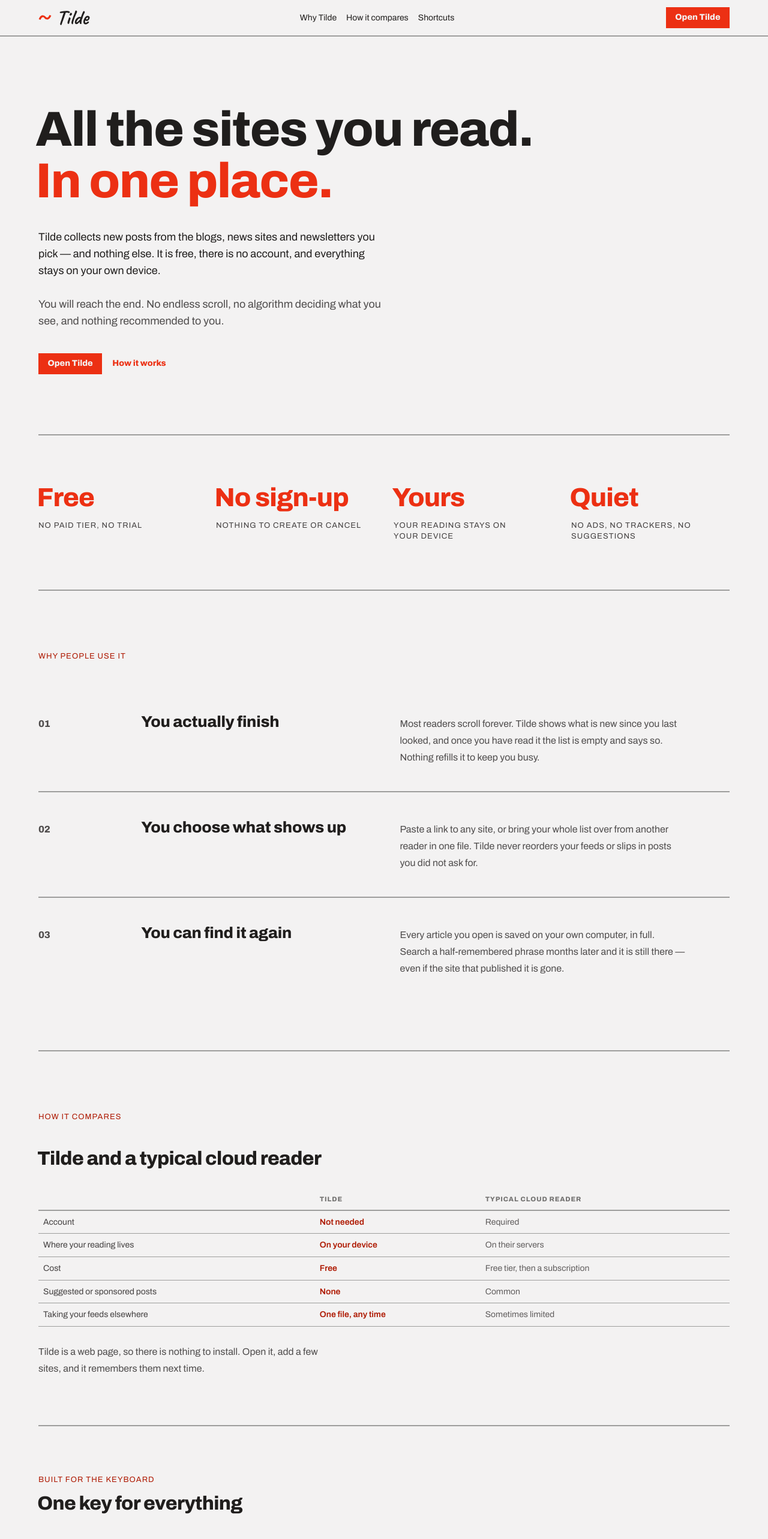
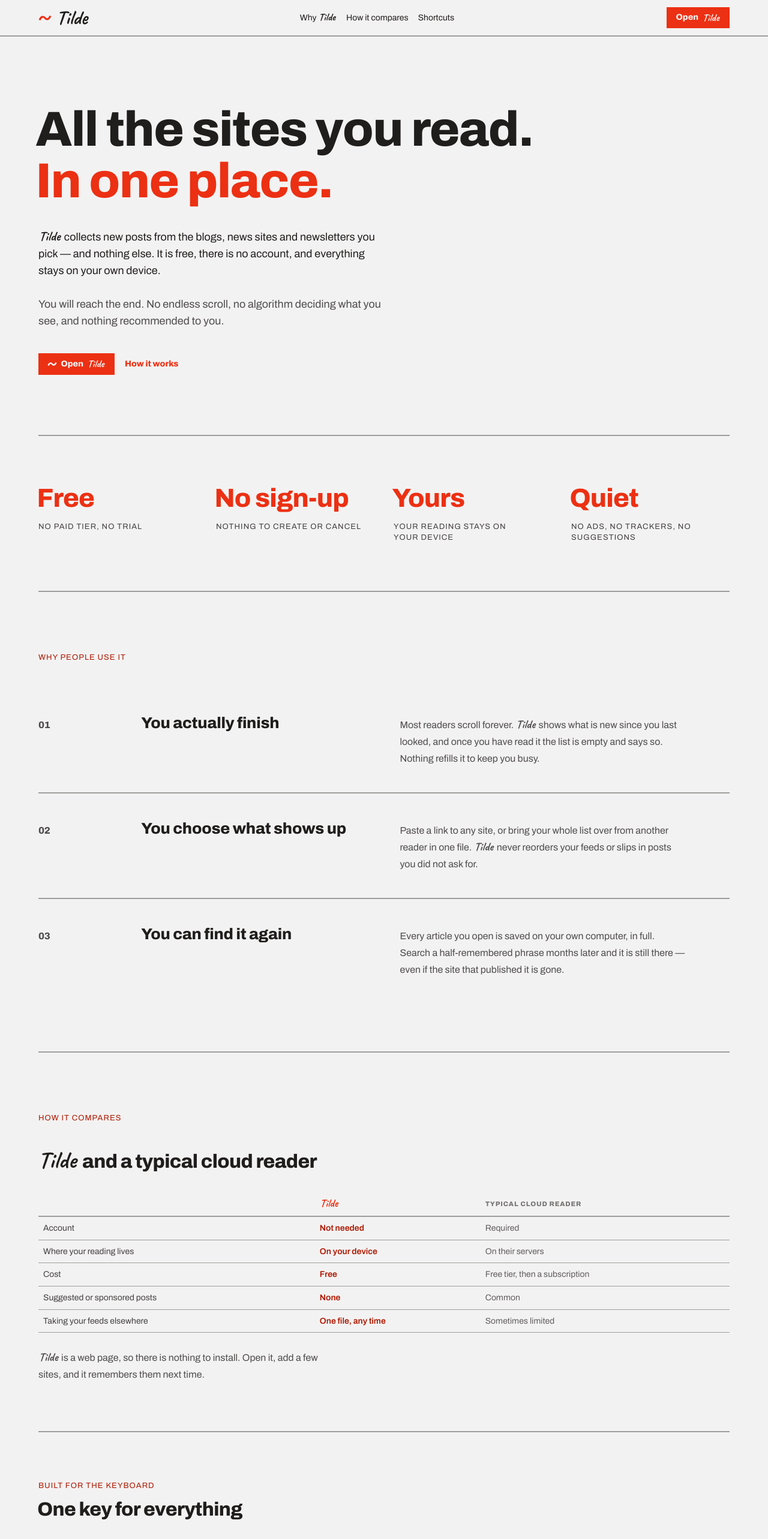
Before and after one commit to KshitijKoranne/Tilde-RSS-Reader, a React (Vite) app: page / in a window 1280 px wide. Shown: the top 2566 px of the page at 60% size. Built offline with nearby package versions, Linux system fonts and the light colour scheme.

Commit message:
Use the Caveat wordmark and tilde icon throughout the site

```diff
--- a/src/components/AddFeedDialog.tsx
+++ b/src/components/AddFeedDialog.tsx
@@ -1,6 +1,7 @@
 import { useEffect, useRef, useState, type FormEvent } from 'react'
 import { ITEMS_PER_FETCH } from '../lib/feeds'
 import { useStore } from '../lib/store'
+import { Tilde } from './Wordmark'
 
 export function AddFeedDialog() {
   const store = useStore()
@@ -51,7 +52,7 @@
         <h3 className="dialog-title">Add a feed</h3>
         <div className="dialog-body">
           <p className="dialog-intro">
-            Paste a site or feed address. Tilde finds the feed and fetches the last{' '}
+            Paste a site or feed address. <Tilde /> finds the feed and fetches the last{' '}
             {ITEMS_PER_FETCH} entries.
           </p>
           <div className="field">
--- a/src/components/Rail.tsx
+++ b/src/components/Rail.tsx
@@ -2,7 +2,7 @@
 import { hostOf } from '../lib/format'
 import { useStore } from '../lib/store'
 import type { View } from '../lib/types'
-import { TildeMark } from './TildeMark'
+import { Brand } from './Wordmark'
 
 interface NavDef {
   key: View
@@ -24,10 +24,7 @@
     <aside className="rail">
       <div className="rail-head">
         <Link to="/" className="rail-brand" aria-label="Tilde home">
-          <span style={{ color: 'var(--color-accent)' }}>
-            <TildeMark size={20} />
-          </span>
-          <span className="wordmark">Tilde</span>
+          <Brand size={20} />
         </Link>
         <span className="kicker" style={{ color: 'var(--color-neutral-700)' }}>
           v1.0
--- a/src/components/SettingsView.tsx
+++ b/src/components/SettingsView.tsx
@@ -3,6 +3,7 @@
 import { useStore } from '../lib/store'
 import type { ListDensity, ReaderFont, ReaderSize, Settings } from '../lib/types'
 import { Suggestions } from './Suggestions'
+import { Tilde } from './Wordmark'
 
 const FONT_NOTES: Record<ReaderFont, string> = {
   Archivo: 'The system face — the interface and the article set in one voice.',
@@ -222,8 +223,9 @@
 
         <span className="kicker set-legend">Privacy</span>
         <p className="set-prose">
-          Tilde fetches your feeds and keeps every article in a local index in this browser. There is
-          no Tilde account, no analytics, and nothing is stored on a server. On the web the fetch
+          <Tilde /> fetches your feeds and keeps every article in a local index in this browser.
+          There is no <Tilde /> account, no analytics, and nothing is stored on a server. On the web
+          the fetch
           passes through this project's own proxy — the only step that exists because browsers cannot
           request feeds directly — and that proxy keeps no log. Clearing this site's data deletes
           everything.
--- /dev/null
+++ b/src/components/Wordmark.tsx
@@ -0,0 +1,22 @@
+import { TildeMark } from './TildeMark'
+
+/* The name is always set in Caveat, never in the body face — in the nav, in a
+ * button, and in the middle of a sentence alike. Caveat runs small next to
+ * Archivo, so the inline form sizes up to match the surrounding x-height. */
+export function Tilde() {
+  return <span className="wordmark-inline">Tilde</span>
+}
+
+/** Icon + name, for the places that carry the brand rather than mention it. */
+export function Brand({ size = 20, className = '' }: { size?: number; className?: string }) {
+  return (
+    <span className={`brand-lockup ${className}`.trim()}>
+      <span className="brand-icon">
+        <TildeMark size={size} />
+      </span>
+      <span className="wordmark" style={{ fontSize: `${size * 1.5}px` }}>
+        Tilde
+      </span>
+    </span>
+  )
+}
--- a/src/pages/Landing.tsx
+++ b/src/pages/Landing.tsx
@@ -1,6 +1,7 @@
-import { useEffect } from 'react'
+import { useEffect, type ReactNode } from 'react'
 import { Link } from 'react-router-dom'
 import { TildeMark } from '../components/TildeMark'
+import { Brand, Tilde } from '../components/Wordmark'
 import '../styles/landing.css'
 
 const FACTS = [
@@ -10,21 +11,36 @@
   { value: 'Quiet', label: 'No ads, no trackers, no suggestions' },
 ]
 
-const REASONS = [
+const REASONS: { num: string; title: string; body: ReactNode }[] = [
   {
     num: '01',
     title: 'You actually finish',
-    body: 'Most readers scroll forever. Tilde shows what is new since you last looked, and once you have read it the list is empty and says so. Nothing refills it to keep you busy.',
+    body: (
+      <>
+        Most readers scroll forever. <Tilde /> shows what is new since you last looked, and once you
+        have read it the list is empty and says so. Nothing refills it to keep you busy.
+      </>
+    ),
   },
   {
     num: '02',
     title: 'You choose what shows up',
-    body: 'Paste a link to any site, or bring your whole list over from another reader in one file. Tilde never reorders your feeds or slips in posts you did not ask for.',
+    body: (
+      <>
+        Paste a link to any site, or bring your whole list over from another reader in one file.{' '}
+        <Tilde /> never reorders your feeds or slips in posts you did not ask for.
+      </>
+    ),
   },
   {
     num: '03',
     title: 'You can find it again',
-    body: 'Every article you open is saved on your own computer, in full. Search a half-remembered phrase months later and it is still there — even if the site that published it is gone.',
+    body: (
+      <>
+        Every article you open is saved on your own computer, in full. Search a half-remembered
+        phrase months later and it is still there — even if the site that published it is gone.
+      </>
+    ),
   },
 ]
 
@@ -58,16 +74,15 @@
     <div className="landing">
       <nav className="nav">
         <span className="nav-brand">
-          <span style={{ color: 'var(--color-accent)' }}>
-            <TildeMark size={22} />
-          </span>
-          <span className="wordmark">Tilde</span>
+          <Brand size={22} />
         </span>
-        <a href="#why">Why Tilde</a>
+        <a href="#why">
+          Why <Tilde />
+        </a>
         <a href="#compare">How it compares</a>
         <a href="#keys">Shortcuts</a>
         <Link to="/app" className="btn btn-primary" style={{ marginLeft: 'auto' }}>
-          Open Tilde
+          Open <Tilde />
         </Link>
       </nav>
 
@@ -78,7 +93,7 @@
             <span className="hero-accent">In one place.</span>
           </h1>
           <p className="hero-lede">
-            Tilde collects new posts from the blogs, news sites and newsletters you pick — and
+            <Tilde /> collects new posts from the blogs, news sites and newsletters you pick — and
             nothing else. It is free, there is no account, and everything stays on your own device.
           </p>
           <p className="hero-lede">
@@ -87,7 +102,8 @@
           </p>
           <div className="hero-cta">
             <Link to="/app" className="btn btn-primary">
-              Open Tilde
+              <TildeMark size={16} />
+              Open <Tilde />
             </Link>
             <a href="#why" className="btn btn-ghost">
               How it works
@@ -125,13 +141,17 @@
 
         <section id="compare" className="compare">
           <span className="eyebrow">How it compares</span>
-          <h2 className="t-display">Tilde and a typical cloud reader</h2>
+          <h2 className="t-display">
+            <Tilde /> and a typical cloud reader
+          </h2>
           <div className="compare-scroll">
             <table className="table">
               <thead>
                 <tr>
                   <th />
-                  <th>Tilde</th>
+                  <th className="compare-brand">
+                    <Tilde />
+                  </th>
                   <th>Typical cloud reader</th>
                 </tr>
               </thead>
@@ -147,7 +167,7 @@
             </table>
           </div>
           <p className="compare-note">
-            Tilde is a web page, so there is nothing to install. Open it, add a few sites, and it
+            <Tilde /> is a web page, so there is nothing to install. Open it, add a few sites, and it
             remembers them next time.
           </p>
         </section>
@@ -182,14 +202,18 @@
           </h3>
           <div className="band-cta">
             <Link to="/app" className="btn btn-ghost">
-              Open Tilde — free, no account
+              <TildeMark size={18} />
+              Open <Tilde /> — free, no account
             </Link>
           </div>
         </div>
       </section>
 
       <div className="wrap">
-        <footer>Tilde — a calm reader for the sites you choose.</footer>
+        <footer>
+          <Brand size={18} />
+          <span>a calm reader for the sites you choose.</span>
+        </footer>
       </div>
     </div>
   )
--- a/src/styles/app.css
+++ b/src/styles/app.css
@@ -53,6 +53,32 @@
   font-family: 'Caveat', cursive;
   font-weight: 700;
   line-height: 1;
+}
+
+/* The same face used inline, inside running text and buttons. Caveat has a
+ * small x-height next to Archivo, so it sizes up to sit level; line-height 1
+ * keeps it from stretching the line box it sits in. */
+.wordmark-inline {
+  display: inline;
+  font-family: 'Caveat', cursive;
+  font-weight: 700;
+  font-size: 1.24em;
+  line-height: 1;
+  letter-spacing: 0.005em;
+  white-space: nowrap;
+  /* Caveat's terminal stroke reaches the edge of its box, so a plain word
+     space reads as no space at all next to it. */
+  margin-inline: 0.04em 0.12em;
+}
+
+.brand-lockup {
+  display: inline-flex;
+  align-items: center;
+  gap: 8px;
+}
+.brand-icon {
+  color: var(--color-accent);
+  display: flex;
 }
 
 /* ── shell ──────────────────────────────────────────────────────────────── */
@@ -116,7 +142,6 @@
   gap: 8px;
 }
 .rail-brand:hover { color: var(--color-text); }
-.rail-brand .wordmark { font-size: 30px; }
 
 .rail-nav {
   display: flex;
@@ -434,10 +459,8 @@
   max-width: 52ch;
 }
 .read-empty-mark {
-  width: 12px;
-  height: 12px;
-  background: var(--color-accent);
   display: block;
+  color: var(--color-accent);
 }
 .read-empty-title {
   font-size: 32px;
--- a/src/styles/landing.css
+++ b/src/styles/landing.css
@@ -21,6 +21,8 @@
   margin-left: -0.058em;
 }
 .t-display span { display: block; }
+/* …except the wordmark, which is a word inside the line, not a line of its own. */
+.t-display .wordmark-inline { display: inline; }
 
 .landing .nav {
   padding-inline: max(24px, calc((100% - 1200px) / 2 + 24px));
@@ -29,13 +31,6 @@
 .landing .nav-brand {
   display: flex;
   align-items: center;
-  gap: 8px;
-}
-.landing .nav-brand .wordmark {
-  font-family: 'Caveat', cursive;
-  font-weight: 700;
-  font-size: 34px;
-  line-height: 1;
 }
 
 .wrap {
@@ -138,6 +133,14 @@
   width: 40%;
   color: var(--color-neutral-800);
 }
+/* The wordmark is a logotype, so it keeps its own case in a header row that
+   otherwise uppercases everything. */
+.compare .table th.compare-brand {
+  text-transform: none;
+  letter-spacing: normal;
+  color: var(--color-accent);
+  font-size: 15px;
+}
 .compare-yes { font-weight: 600; color: var(--color-accent-700); }
 .compare-other { color: var(--color-neutral-700); }
 .compare-note {
@@ -195,6 +198,10 @@
   font-size: 13px;
   line-height: 28px;
   color: var(--color-neutral-800);
+  display: flex;
+  align-items: center;
+  gap: 10px;
+  flex-wrap: wrap;
 }
 
 @media (max-width: 720px) {
```
Also changed, not shown: src/components/ReaderPane.tsx (+23 -9 lines).
